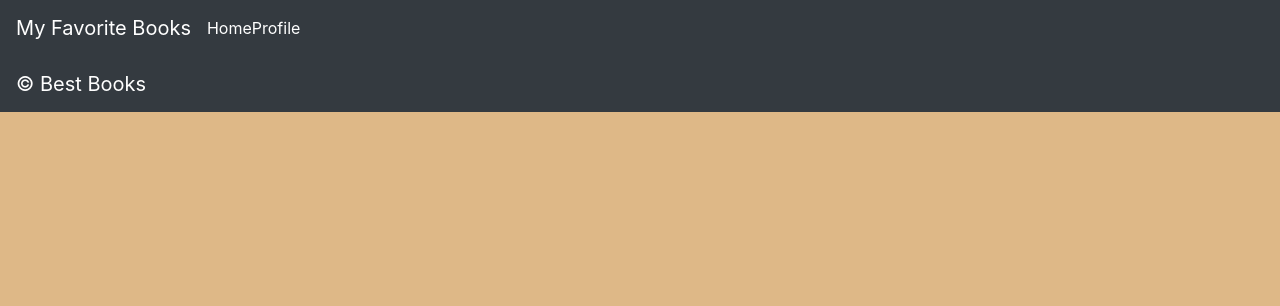
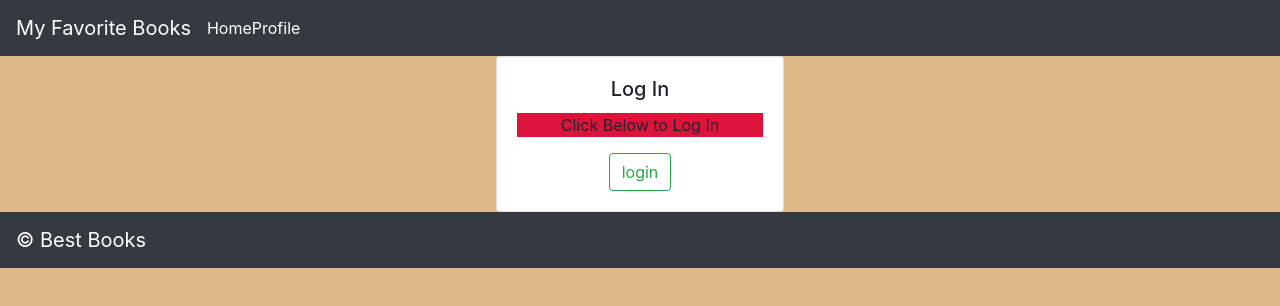
Before and after one commit to uhAlexGrant/best-books-front-end, a React (Create React App) app: page / in a window 1280 px wide. Shown: the top 306 px of the page. Built offline with nearby package versions, Linux system fonts and the light colour scheme.

Commit message:
added final terniery

```diff
--- a/src/App.js
+++ b/src/App.js
@@ -12,7 +12,7 @@ import {
 } from "react-router-dom";
 import {withAuth0} from '@auth0/auth0-react'
 import MyFavoriteBooks from './MyFavoriteBooks';
-//import Login from './Login';
+import Login from './Login';
 
 
 class App extends React.Component {
@@ -27,7 +27,7 @@ class App extends React.Component {
           <IsLoadingAndError>
             <Header />
             <Switch>
-              <Route exact path="/">
+              <Route exact path="/">{isAuthenticated ? '': <Login />}
 
               </Route>
               <Route exact path="/profile">
```
